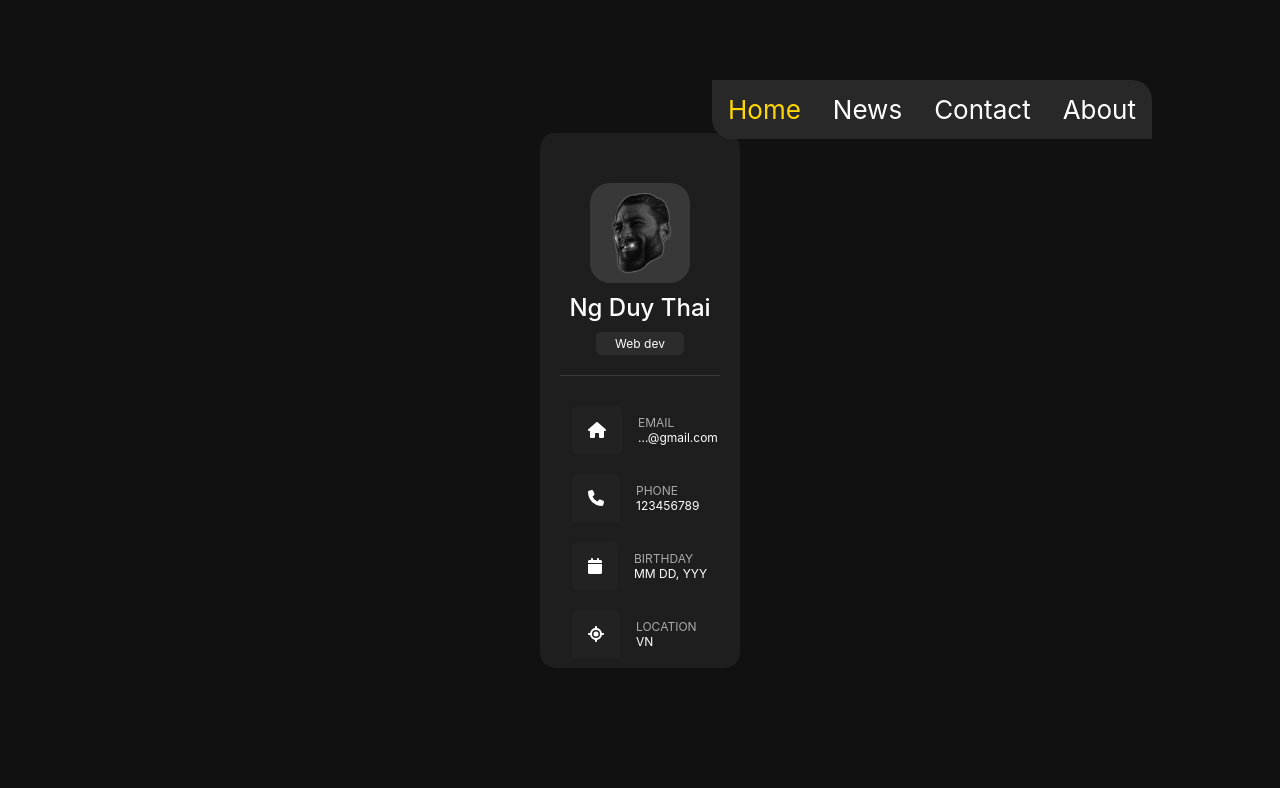
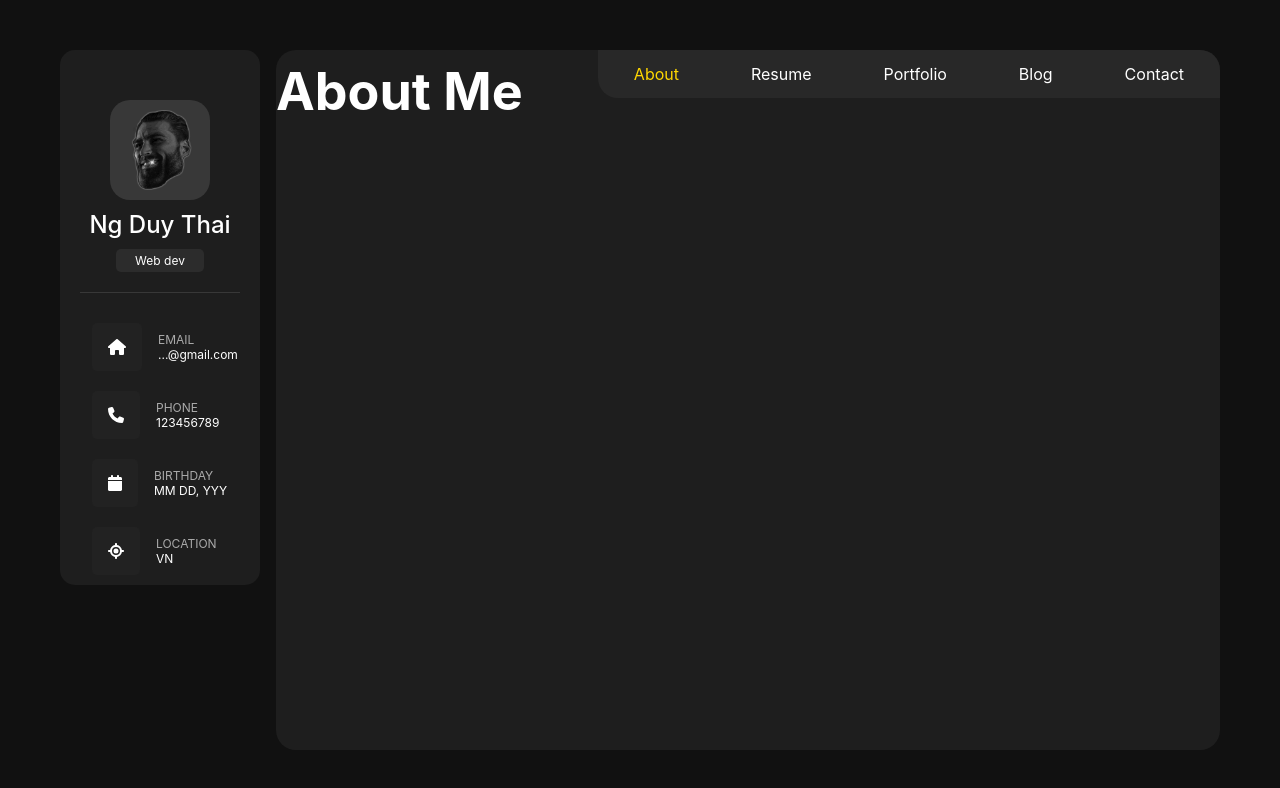
Before and after one commit to duythaidev/portfolio-design-react, a React (Create React App) app: page / in a window 1280 px wide. Shown: the top 788 px of the page. Built offline with nearby package versions, Linux system fonts and the light colour scheme.

Commit message:
Update route

```diff
--- a/package.json
+++ b/package.json
@@ -11,6 +11,7 @@
     "@testing-library/user-event": "^13.5.0",
     "react": "^18.3.1",
     "react-dom": "^18.3.1",
+    "react-router-dom": "^6.26.1",
     "react-scripts": "5.0.1",
     "sass": "^1.77.8",
     "web-vitals": "^2.1.4"
--- a/src/component/About/About.js
+++ b/src/component/About/About.js
@@ -1,11 +1,14 @@
 import React from 'react'
+import '../../styles/About/About.scss'
 
 class About extends React.Component {
     render() {
         return (
-            <>
-
-            </>
+            <div className="about-container">
+                <h1>
+                    About Me
+                </h1>
+            </div>
         )
     }
 }
--- /dev/null
+++ b/src/component/Main/Main.js
@@ -0,0 +1,28 @@
+import React from 'react'
+import NavBar from './NavBar'
+import '../../styles/Main/Main.scss'
+import About from '../About/About'
+import Profile from '../Profile/Profile'
+// import {
+//     BrowserRouter as Router,
+//     Switch,
+//     Route,
+//     Link
+// } from "react-router-dom";
+import { BrowserRouter as Router, Route, Routes } from 'react-router-dom';
+
+class Main extends React.Component {
+    render() {
+        return (
+            <main className='main-container'>
+                <Router>
+                    <NavBar></NavBar>
+                    <Routes>
+                        <Route path="/" exact element={<About />} />
+                    </Routes>
+                </Router>
+            </main>
+        )
+    }
+}
+export default Main
--- /dev/null
+++ b/src/component/Main/NavBar.js
@@ -0,0 +1,34 @@
+import React from 'react'
+import '../../styles/Main/NavBar.scss'
+import {
+    Link, NavLink
+} from "react-router-dom";
+
+class NavBar extends React.Component {
+    render() {
+        return (
+            <div className="navBar">
+                <ul>
+                    <li>
+                        <NavLink to="/" exact activeClassName="selected">About</NavLink>
+                    </li>
+                    <li>
+                        <NavLink to="/Resume" exact activeClassName="selected">Resume</NavLink>
+                    </li>
+                    <li>
+                        <NavLink to="/Portfolio" exact activeClassName="selected">Portfolio</NavLink>
+                    </li>
+                    <li>
+                        <NavLink to="/Blog" exact activeClassName="selected">Blog</NavLink>
+                    </li>
+                    <li>
+                        <NavLink to="/Contact" exact activeClassName="selected">Contact</NavLink>
+                    </li>
+
+
+                </ul>
+            </div>
+        )
+    }
+}
+export default NavBar
--- a/src/component/Profile/NavBar.js
+++ /dev/null
@@ -1,18 +0,0 @@
-import React from 'react'
-import '../../styles/Profile/NavBar.scss'
-
-class NavBar extends React.Component {
-    render() {
-        return (
-            <div className="navBar">
-                <ul>
-                    <li><a class="active" href="#home">Home</a></li>
-                    <li><a href="#news">News</a></li>
-                    <li><a href="#contact">Contact</a></li>
-                    <li><a href="#about">About</a></li>
-                </ul>
-            </div>
-        )
-    }
-}
-export default NavBar
--- a/src/component/Profile/Profile.js
+++ b/src/component/Profile/Profile.js
@@ -2,7 +2,7 @@ import React from 'react'
 import '../../styles/Profile/Profile.scss'
 import chadPicture from '../../assets/Gigachad-Transparent.png'
 import Contact from './Contact'
-import NavBar from './NavBar'
+
 
 // import { faHouse } from '@awesome.me/kit-KIT_CODE/icons/classic/solid'
 
@@ -12,26 +12,26 @@ class Profile extends React.Component {
         contact: [
             {
                 id: 1,
-                iconName: 'fa-solid fa-home',
+                iconName:'fa-solid fa-home',
                 title: 'Email',
                 text: '...@gmail.com'
             },
             {
                 id: 2,
                 title: 'Phone',
-                iconName: 'fa-solid fa-phone',
+                iconName:'fa-solid fa-phone',
 
                 text: '123456789'
             },
             {
                 id: 3,
-                iconName: 'fa-solid fa-calendar',
+                iconName:'fa-solid fa-calendar',
                 title: 'Birthday',
                 text: 'MM DD, YYY'
             },
             {
                 id: 4,
-                iconName: 'fa-solid fa-location',
+                iconName:'fa-solid fa-location',
                 title: 'Location',
                 text: 'VN'
             }
@@ -40,7 +40,6 @@ class Profile extends React.Component {
     render() {
         const { contact } = this.state
         return (
-            <>
             <aside className='aside-content flex-column-center'>
                 <div className="img-container">
                     <img src={chadPicture} alt="" />
@@ -60,8 +59,6 @@ class Profile extends React.Component {
                 }
                 <div className="icons"></div>
             </aside>
-                <NavBar></NavBar>
-            </>
         )
     }
 }
--- /dev/null
+++ b/src/styles/About/About.scss
@@ -0,0 +1,3 @@
+.about-container{
+    padding-top: 10px;
+}
--- /dev/null
+++ b/src/styles/Main/Main.scss
@@ -0,0 +1,8 @@
+.main-container{
+    margin-left: 1rem;
+    width: 80%;
+    position: relative;
+    border-radius: 20px;
+    background-color: #1e1e1e;
+    text-align: left;
+}
--- a/src/styles/Profile/NavBar.scss
+++ b/src/styles/Main/NavBar.scss
@@ -1,7 +1,8 @@
 .navBar{
     position: absolute;
-    right: 10%;
-    top: 10%;
+    right: 0;
+    // top: 10%;
+    font-size: 1rem;
     ul {
         border-top-right-radius: 20px;
         border-bottom-left-radius: 20px;
@@ -15,9 +16,10 @@
 
       li {
         float: left;
+        margin: 0 20px;
       }
 
-      li a {
+      li * {
         display: block;
         color: white;
         text-align: center;
@@ -25,8 +27,8 @@
         text-decoration: none;
       }
 
-      li a:hover:not(.active) {
-        background-color: #111;
+      li *:hover:not(.active) {
+        background-color: #1e1e1e;
       }
 
       .active {
--- a/src/styles/Profile/Profile.scss
+++ b/src/styles/Profile/Profile.scss
@@ -10,6 +10,7 @@ $gr:#383838;
     justify-content: center;
 }
 .aside-content {
+    height: 80%;
     background-color: $bg;
     width: 200px;
     border-radius: 15px;
--- a/src/views/App.js
+++ b/src/views/App.js
@@ -1,14 +1,14 @@
 import logo from '../assets/logo.svg';
 import './App.scss';
-import About from '../component/About/About'
+import Main from '../component/Main/Main'
 import Profile from '../component/Profile/Profile';
+
 function App() {
   return (
     <div className="App">
       <header className="App-header">
         <Profile></Profile>
-        <About></About>
-
+        <Main></Main>
       </header>
     </div>
   );
--- a/src/views/App.scss
+++ b/src/views/App.scss
@@ -36,7 +36,7 @@ $white: #fff;
   background-color: #111;
   min-height      : 100vh;
   display         : flex;
-  align-items     : center;
+  // align-items     : center;
   justify-content : center;
   font-size       : calc(10px + 2vmin);
   color           : white;
```
Also changed, not shown: 1 other file (tests, documents, lock files or other folders). Lines whose indentation alone changed are shown as unchanged.
